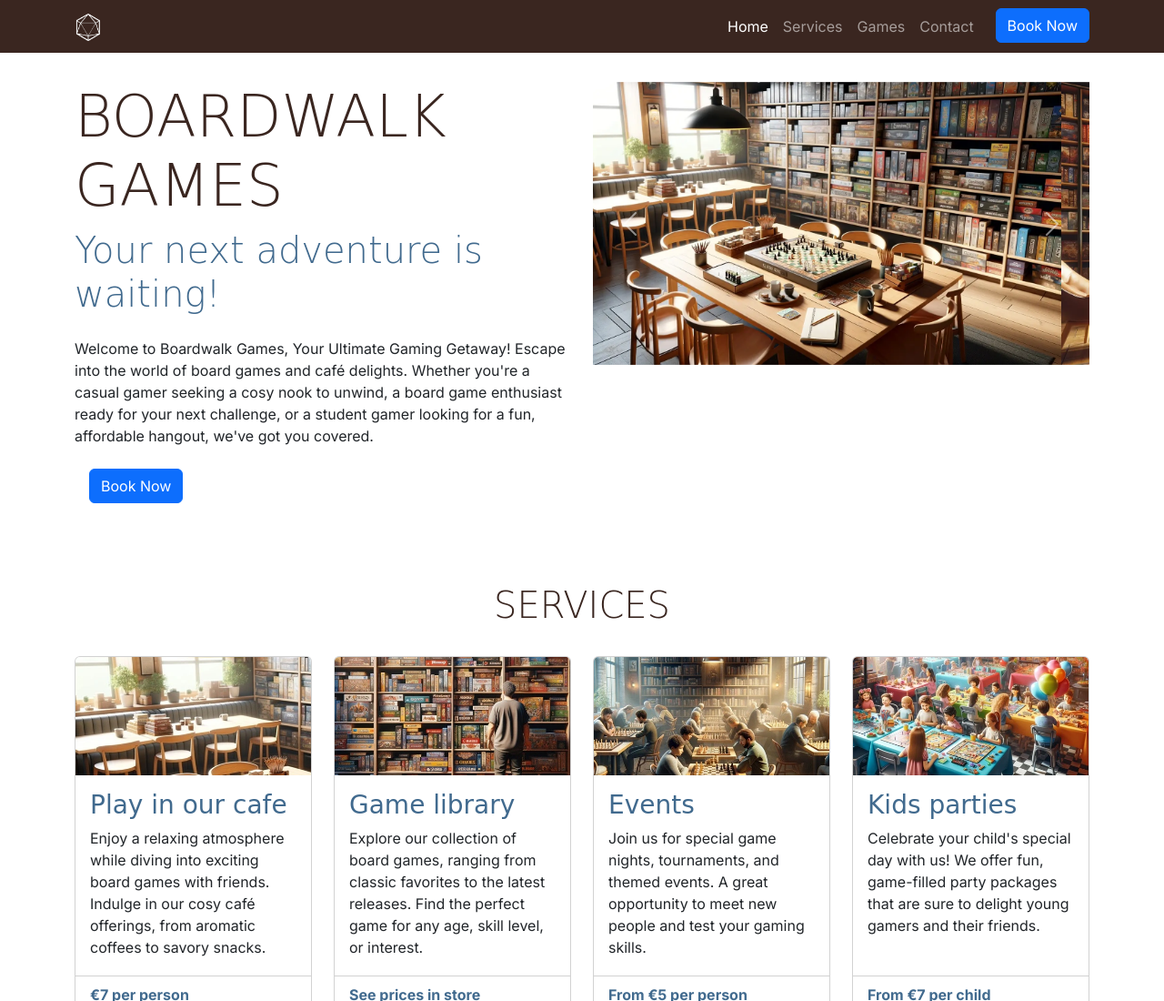
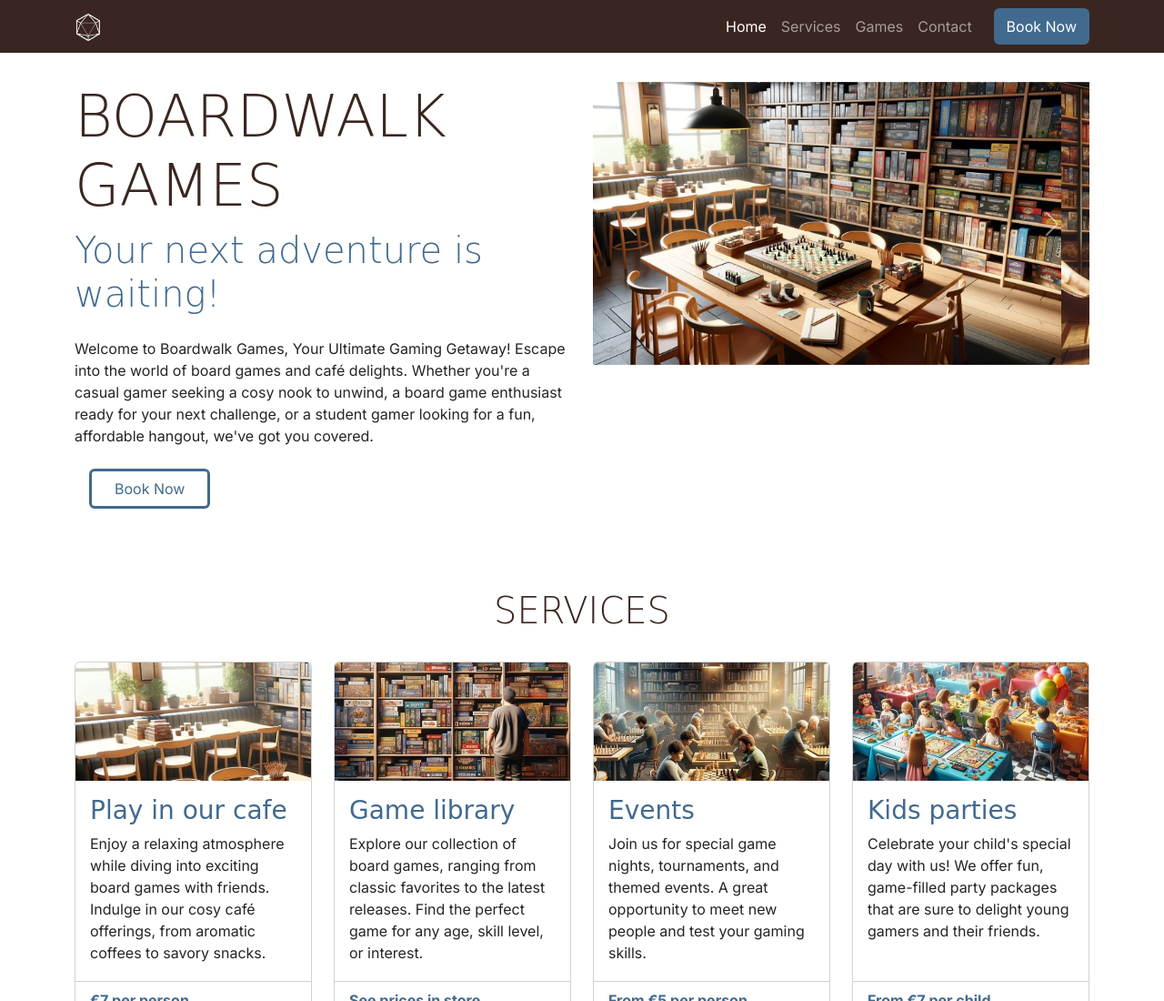
Before and after one commit to Ruon90/boardwalk-games, a plain HTML site: page index.html in a window 1280 px wide. Shown: the top 1100 px of the page at 91% size. Drawn offline with nearby package versions, Linux system fonts and the light colour scheme; a web font is replaced by a local one.

Commit message:
Add styling to buttons

```diff
--- a/assets/css/style.css
+++ b/assets/css/style.css
@@ -42,6 +42,31 @@ h2 {
     margin-bottom: 2rem;
 }
 
+/* Buttons */
+
+.custom-button-filled {
+    border: 2px solid var(--highlight-color);
+    background-color: var(--highlight-color);
+    color: white;
+}
+
+.custom-button-filled:hover {
+    background-color: var(--secondary-color);
+    border-color: var(--secondary-color);
+    color: white;
+}
+
+.custom-button-outline {
+    border: 3px solid var(--highlight-color);
+    color: var(--highlight-color);
+    padding: 7px 25px;
+}
+
+.custom-button-outline:hover {
+    background-color: var(--highlight-color);
+    color: white;
+    padding: 7px 25px;
+}
 /* Navbar */
 
 #navbar {
--- a/index.html
+++ b/index.html
@@ -50,7 +50,7 @@
                         <a class="nav-link" href="index.html#contact">Contact</a>
                     </li>
                     <li class="nav-item">
-                        <a href="booking.html" class="btn btn-primary ms-lg-3">Book Now</a>
+                        <a href="booking.html" class="btn ms-lg-3 custom-button-filled">Book Now</a>
                     </li>
                 </ul>
             </div>
@@ -68,7 +68,7 @@
                     café delights. Whether you're a casual gamer seeking a cosy nook to unwind, a board game enthusiast
                     ready for your next challenge, or a student gamer looking for a fun, affordable hangout, we've got
                     you covered.</p>
-                <a href="booking.html" class="btn btn-primary ms-lg-3 mb-4" aria-current="page">Book Now</a>
+                <a href="booking.html" class="btn custom-button-outline ms-lg-3 mb-4" aria-current="page">Book Now</a>
 
             </div>
             <div class="col-12 col-xl-6">
```
Also changed, not shown: booking.html (+2 -2 lines), game-library.html (+3 -0 lines), success.html (+2 -2 lines).
